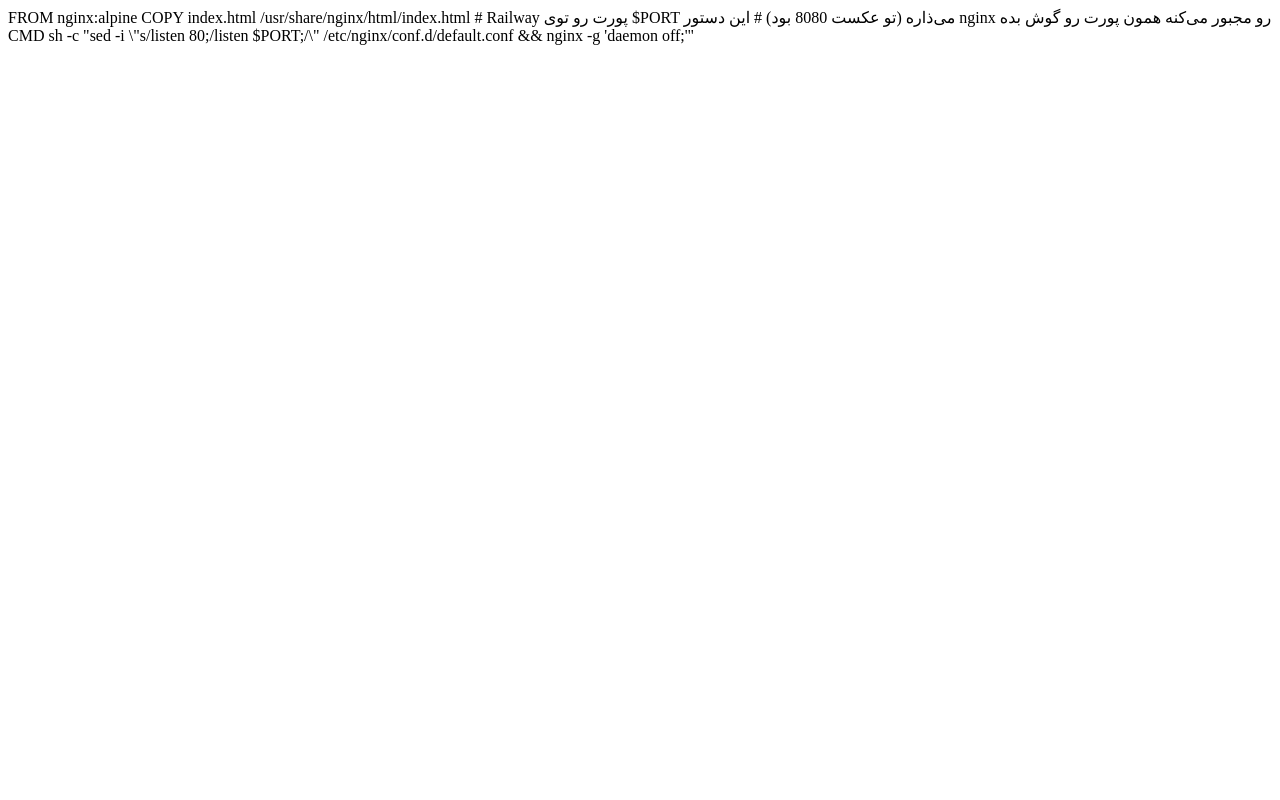
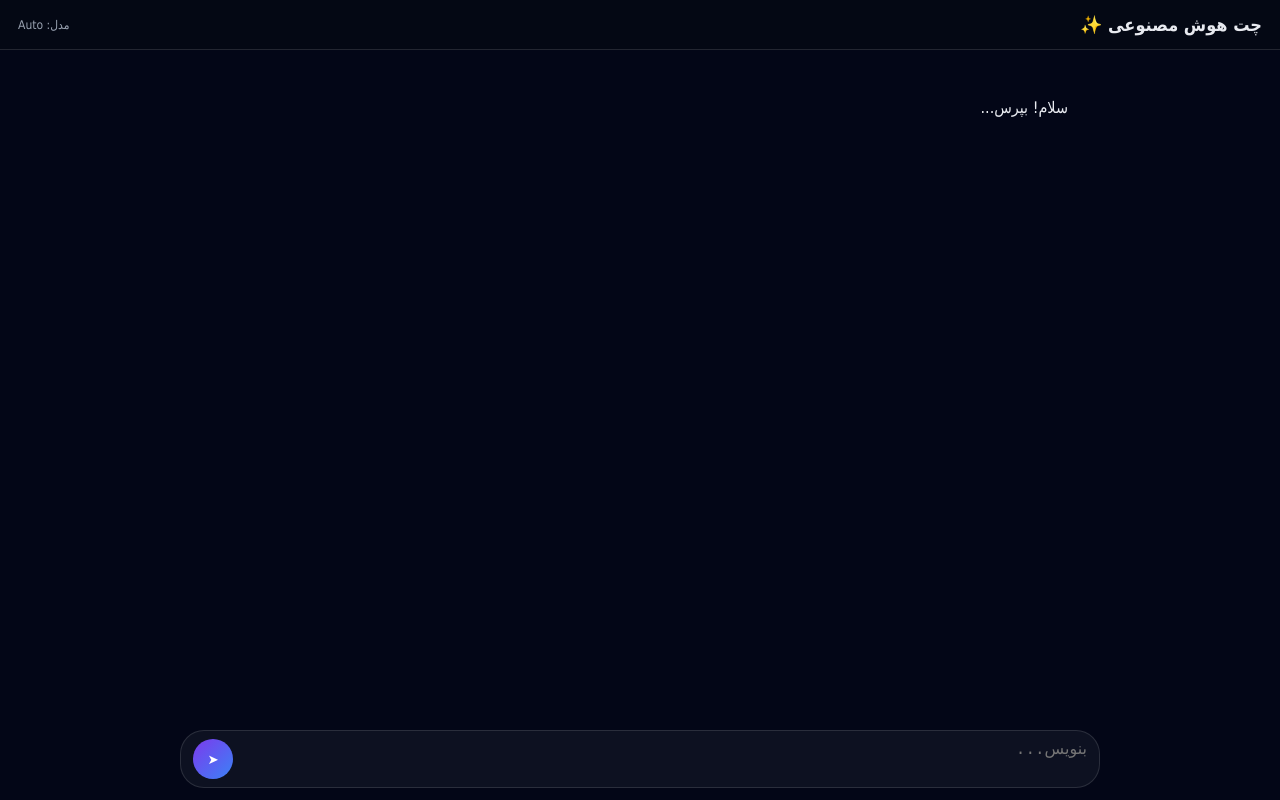
Before and after one commit to ieroham/ai, a plain HTML site: page index.html in a window 1280 px wide. Drawn offline with Linux system fonts and the light colour scheme.

Commit message:
Update index.html

```diff
--- a/index.html
+++ b/index.html
@@ -1,6 +1,37 @@
-FROM nginx:alpine
-COPY index.html /usr/share/nginx/html/index.html
-
-# Railway پورت رو توی $PORT می‌ذاره (تو عکست 8080 بود)
-# این دستور nginx رو مجبور می‌کنه همون پورت رو گوش بده
-CMD sh -c "sed -i \"s/listen 80;/listen $PORT;/\" /etc/nginx/conf.d/default.conf && nginx -g 'daemon off;'"
+<!DOCTYPE html>
+<html lang="fa" dir="rtl">
+<head>
+<meta charset="UTF-8">
+<meta name="viewport" content="width=device-width,initial-scale=1">
+<title>چت هوش مصنوعی</title>
+<style>
+:root{--bg:#030617;--glass:rgba(255,255,255,.06);--border:rgba(255,255,255,.12);--text:#e8eaf0;--muted:#9aa3b2;--p1:#7c3aed;--p2:#3b82f6}
+*{box-sizing:border-box;margin:0;padding:0}body{font-family:Vazirmatn,Tahoma,sans-serif;background:#030617;color:var(--text);height:100dvh;display:flex;flex-direction:column}
+header{padding:14px 18px;background:rgba(7,10,20,.7);backdrop-filter:blur(20px);border-bottom:1px solid var(--border);display:flex;justify-content:space-between;align-items:center}
+h1{font-size:18px}.chat{flex:1;overflow-y:auto;padding:20px 16px;max-width:920px;margin:0 auto;width:100%}
+.msg{display:flex;margin:12px 0}.msg.user{justify-content:flex-end}.bubble{max-width:75%;padding:12px 16px;border-radius:18px;line-height:1.8;white-space:pre-wrap}
+.user.bubble{background:linear-gradient(135deg,var(--p1),var(--p2));color:#fff;border-bottom-right-radius:6px}
+.ai.bubble{background:var(--glass);border:1px solid var(--border);border-bottom-left-radius:6px}
+.input-area{padding:12px;background:linear-gradient(to top,rgba(3,6,23,.95),transparent)}
+.wrap{display:flex;gap:8px;max-width:920px;margin:0 auto;background:rgba(15,19,35,.9);border:1px solid var(--border);border-radius:24px;padding:8px 12px}
+textarea{flex:1;background:transparent;border:0;outline:0;color:var(--text);font-size:16px;resize:none;max-height:120px}
+button{width:40px;height:40px;border-radius:50%;border:0;background:linear-gradient(135deg,var(--p1),var(--p2));color:#fff;cursor:pointer}
+</style>
+</head>
+<body>
+<header><h1>چت هوش مصنوعی ✨</h1><div style="font-size:12px;color:#9aa3b2">مدل: Auto</div></header>
+<main id="chat" class="chat"></main>
+<footer class="input-area"><div class="wrap"><textarea id="inp" placeholder="بنویس..." rows="1"></textarea><button id="send">➤</button></div></footer>
+<script>
+const chat=document.getElementById('chat'),inp=document.getElementById('inp'),btn=document.getElementById('send');
+const TARGET='https://freellmapi-production-3240.up.railway.app/v1/chat/completions';
+const API='https://corsproxy.io/?'+encodeURIComponent(TARGET);
+const KEY='freellmapi-5844744d1b29b5e5141f4416bbb7e476c271fc8b2886489d';
+let hist=[{role:'system',content:'You are a helpful Persian assistant.'}];
+function add(r,t){const m=document.createElement('div');m.className='msg '+r;const b=document.createElement('div');b.className='bubble';b.textContent=t;m.appendChild(b);chat.appendChild(m);chat.scrollTop=chat.scrollHeight;return b}
+async function send(){const txt=inp.value.trim();if(!txt)return;add('user',txt);hist.push({role:'user',content:txt});inp.value='';btn.disabled=true;const b=add('ai','...');try{const r=await fetch(API,{method:'POST',headers:{'Content-Type':'application/json','Authorization':'Bearer '+KEY},body:JSON.stringify({model:'auto',messages:hist,stream:true})});const rd=r.body.getReader();const dec=new TextDecoder();let out='',buf='';b.textContent='';while(true){const {done,v}=await rd.read();if(done)break;buf+=dec.decode(v,{stream:true});for(const l of buf.split('\n')){if(l.startsWith('data:')){const d=l.slice(5).trim();if(d&&d!=='[DONE]'){try{out+=JSON.parse(d).choices[0].delta.content||'';b.textContent=out;chat.scrollTop=chat.scrollHeight}catch{}}}}buf=''}hist.push({role:'assistant',content:out})}catch(e){b.textContent='خطا در اتصال'}btn.disabled=false}
+inp.oninput=()=>{inp.style.height='auto';inp.style.height=inp.scrollHeight+'px';btn.disabled=!inp.value.trim()};btn.onclick=send;inp.onkeydown=e=>{if(e.key==='Enter'&&!e.shiftKey){e.preventDefault();send()}};
+add('ai','سلام! بپرس...');
+</script>
+</body>
+</html>
```
